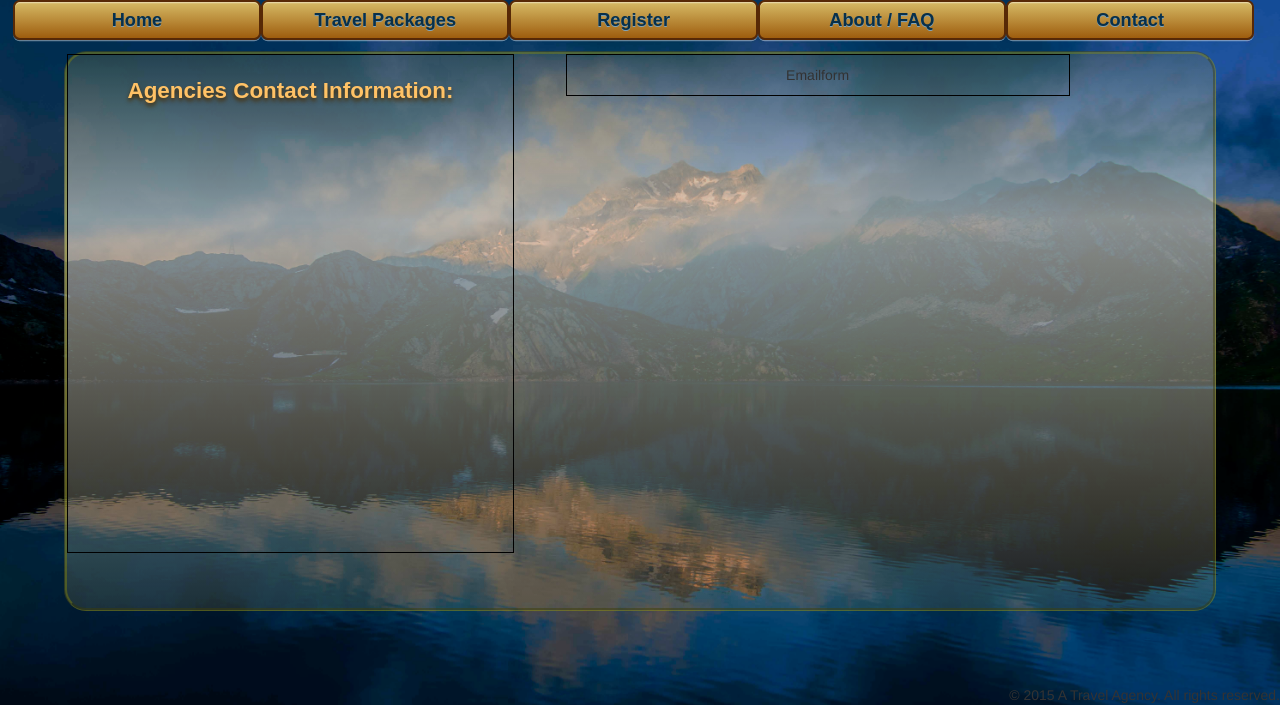
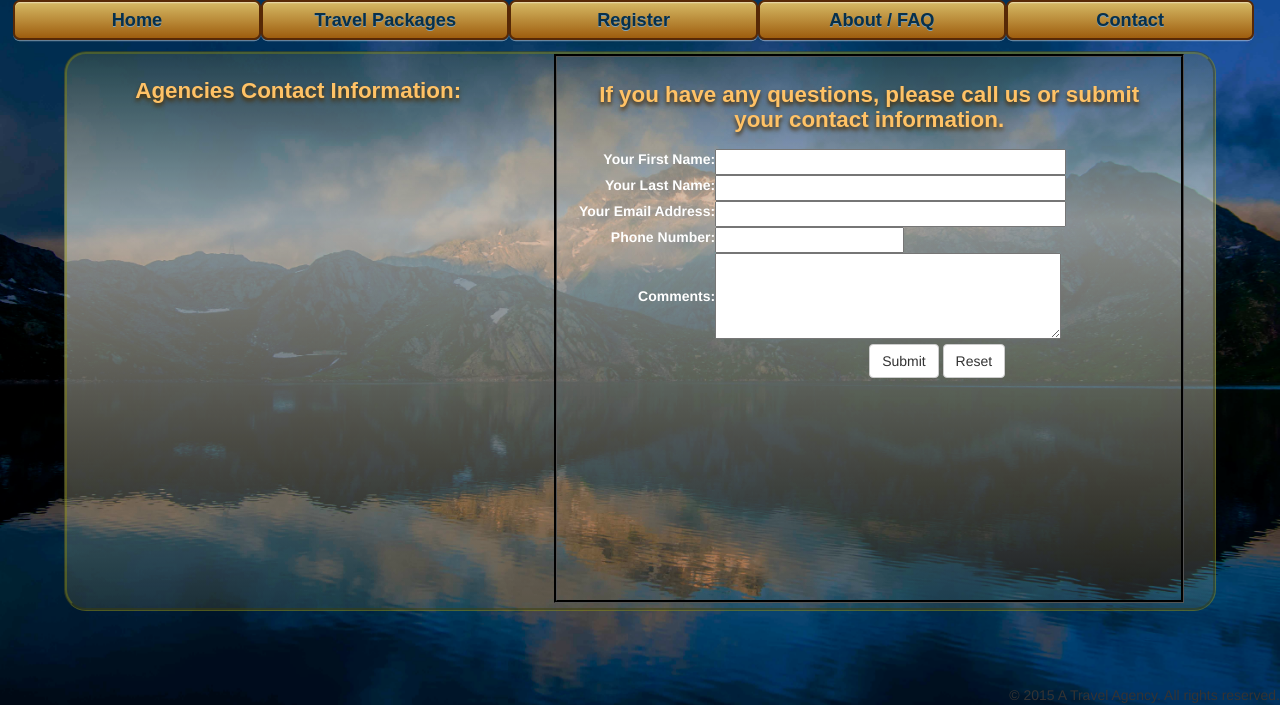
Before and after one commit to sofinapradhan/OOSD2015, a PHP site: page /contact.php in a window 1280 px wide. Shown: the part 95-800 px from the top of the page. Run offline with PHP 8.4, Linux system fonts and the light colour scheme; data that the repository does not hold is empty.

Commit message:
Contribution Merge

```diff
--- /dev/null
+++ b/contact.css
@@ -0,0 +1,52 @@
+ /* Written by Sofina Pradhan
+    Date: 2015/05/17
+ */
+    p
+	 {
+	    color:white;
+	 }
+
+	.imgfeildset
+	{
+		position:absolute;
+		top:0%;
+		height:100%;
+		width:40%;
+		overflow-y:visible;
+		overflow-x:hidden;
+		border:0px solid black;
+		visibility:visible;
+		padding:20px;
+		left:2px;
+	}
+
+	.emailfeildset
+	{
+		position:absolute;
+		left:42.5%;
+		height:99%;
+		top:0%;
+		width:55%;
+		border:3px solid black;
+		border-style:groove;
+		visibility:visible;
+		padding:10px;
+	}
+
+   .tblleftcol
+   {
+       text-align:right;
+	   color:white;
+	   width:25%;
+   }
+
+	.tblrightcol
+	{
+	   text-align:left;
+	}
+
+	.tableheader
+    {
+	   color: #220CED;
+	   background-color:#d6ba65
+	}
--- a/contact.php
+++ b/contact.php
@@ -1,53 +1,93 @@
 <?php
 /* Written by Sofina Pradhan
  * Date: 2015/05/12
- * Usage: show the contact information for all Agencies, as well as all agents under each agencies.
+ * Usage: show the contact information for all Agencies. As well as, entry form to submit inquiry
  */
 require("header.php");
 include("db.php");
+
+
 ?>
+<link href="contact.css" type="text/css" rel="stylesheet">
+
 <script>
+    var address = "";
 	function changeMousePointer(i)
 	{
 		document.getElementById("leftcol"+ i).style.cursor = "pointer";
 	}
 
-	function mouseClick(AgencyId)
+	function mouseClick(agencyid)
 	{
-		var newwin;
-		newwin = window.open("contactdetail.php",'','width=500, height=550, menubar=no');
-		newwin.moveTo(200,300);
+	    var newwin;							                                                                   /*passing agencyid from contact page to contactdetail page*/
+		newwin = window.open("contactdetail.php?id='" + agencyid +"'",'','width=870 height=400 menubar=no');
+		newwin.moveTo(300,250);
+	}
+
+    function validate()   /* checking if the feilds are empty or not*/
+	{
+	     var message = "";
+		 var myform = document.getElementById("frmcontact");
+	     if (myform.fname.value == "")
+		 {
+		     message = message + "First name";
+			 myform.fname.style.backgroundColor ="#F7BB86";    /* if empty, message will be shown and the color of the text box changed */
+		  }
+
+		  if (myform.lname.value == "")
+		  {
+		    if (message != "")
+		     {
+		    	message = message + ",";
+	         }
+		      message = message + "Last Name";
+			  myform.lname.style.backgroundColor ="#F7BB86";
+		  }
+
+		  if (myform.email.value == "")
+		  {
+		     if ( message != "")
+			 {
+			    message = message +",";
+			 }
+			 message = message + "Email Address";
+			 myform.email.style.backgroundColor ="#F7BB86";
+		   }
+
+		   if (myform.comments.value == "")
+		   {
+		      if (message != "")
+			 {
+			    message = message +",";
+			 }
+			 message = message + "Comments";
+			 myform.comments.style.backgroundColor ="#F7BB86";
+		   }
+
+		   if (message == "")
+		   {
+		      return true;
+		   }
+		   else
+		   {
+				message = message + " must not be blank!";
+				document.getElementById("error").innerHTML = message;
+				document.getElementById("error").style.color = "red";
+				return false;
+		   }
 	}
 </script>
 
-<style>
-	.imgfeildset
-	{
-		position:absolute;
-		top:0%;
-		height:90%;
-		width:39%;
-		overflow:scroll;
-		border:1px solid black;
-		visibility:visible;
-		padding:20px;
-	}
+<!DOCTYPE Html>
 
-	.emailfeildset
-	{
-		position:absolute;
-		left:43.5%;
-		top:0%;
-		width:44%;
-		border:1px solid black;
-		visibility:visible;
-		padding:10px;
-	}
-</style>
 
-<main id='wrapper'>
+<html>
+
+
+<body>
+<main>
 	<div class="imgfeildset">
-		<h3><center>Agencies Contact Information:</center></h3>
+		<h3><center>Agencies Contact Information:</center></h3><br/>
 		<?php
 			$query = "select * from Agencies";
 			$result = mysqli_query($con, $query) or die (" SQL query error");
@@ -56,20 +96,22 @@ include("db.php");
 			{
 				echo " <table>";
 					echo "<tr><td width=200 >";
+					$mainaddress = "";
+					$mainaddress  = "Address:$row[AgncyAddress]<br />";
+					$mainaddress .= "$row[AgncyCity] \n";
+					$mainaddress .= "$row[AgncyProv] <br />";
+					$mainaddress .= "$row[AgncyPostal] \n";
+					$mainaddress .= "$row[AgncyCountry] <br />";
+					$mainaddress .= "Phone No: $row[AgncyPhone] <br />";
+					$mainaddress .= "Fax No: $row[AgncyFax] <br />";
+
 					echo "<p id='leftcol$i' onmouseover='changeMousePointer($i)' onClick='mouseClick($row[AgencyId])'>";
-			echo "Address: ".$row["AgncyAddress"]."<br />";
-			echo $row["AgncyCity"].","."\n";
-			echo $row["AgncyProv"]."<br />";
-			echo $row["AgncyPostal"].","."\n";
-			echo $row["AgncyCountry"]."<br />";
-			echo "Phone No: ".$row["AgncyPhone"]."<br />";
-			echo "Fax No: ".$row["AgncyFax"]."<br />";
+					echo "$mainaddress";
 					echo "</p>";
-			echo "</td></tr>";
+					 // assigning iframe properties to show google maps for the addresses. The address is being retrieved fron the database. One more column needs to be added to Agency table
 					$outimage = "<iframe width='369' height='150' frameborder='1' scrolling='no' marginheight='0' marginwidth='0' src='";
 					$outimage .= $row["Map"];
 					$outimage .= "'></iframe>";
-			echo "<tr><td >";
 					print("$outimage <br />");
 					echo "<hr>";
 					echo "</td></tr>";
@@ -79,11 +121,49 @@ include("db.php");
 			}
 			mysqli_close($con);
 		?>
+
 	</div>
+
+
 	<div class="emailfeildset">
-		Emailform
+	      <p><h3>If you have any questions, please call us or submit your contact information.</h3></p>
+
+		  <p id="error"></p>
+		  <form id="frmcontact" method="post" action="sent.php">    <!-- sending information entered in the inquiry form to sent.php page -->
+		        <table cellpadding="3" cellspacing="0" border="0" width="98%" align="left">
+			        <tr>
+				       <td class="tblleftcol"><label for="fname">Your First Name:</td>
+					   <td class="tblrightcol"><input tabindex=1 type="text" name="fname" size=40></td>
+				    </tr>
+				    <tr>
+				      <td class="tblleftcol"><label for="lname">Your Last Name:</label></td>
+					  <td class="tblrightcol"><input tabindex=2 type="text" name="lname" size=40></td>
+				    </tr>
+				    <tr>
+				       <td class="tblleftcol"><label for="email">Your Email Address:</label></td>
+					   <td class="tblrightcol"><input tabindex=3 type="email" name="email" size=40></td>
+				    </tr>
+				    <tr>
+				       <td class="tblleftcol"><label for="phoneno">Phone Number:</label></td>
+					   <td align="left"><input type="number" tabindex=4 maxlength=40 size=40 name="phoneno"></td>
+				    </tr>
+				    <tr>
+				       <td class="tblleftcol"><label for="comments">Comments:</label></td>
+					   <td class="tblrightcol"><textarea tabindex=7 name="comments" rows="4" cols="40"></textarea></td>
+				    </tr>
+			   	    <tr>
+				       <td></td><td ><input tabindex=8 type="submit" value="Submit" class="btn btn-default" onclick="return validate()">  <!-- checking for field validation -->
+				        <input tabindex=9 type="reset" value="Reset" class="btn btn-default" class="tblrightcol"></td>
+				    </tr>
+			    </table>
+		  </form>
 	</div>
 </main>
+
+</body>
+
+</html>
+
 <?php
 require ("footer.php");
 ?>
```
Also changed, not shown: contactdetail.php (+57 -48 lines), sent.php (added, +45 -0 lines). Lines whose indentation alone changed are shown as unchanged.
